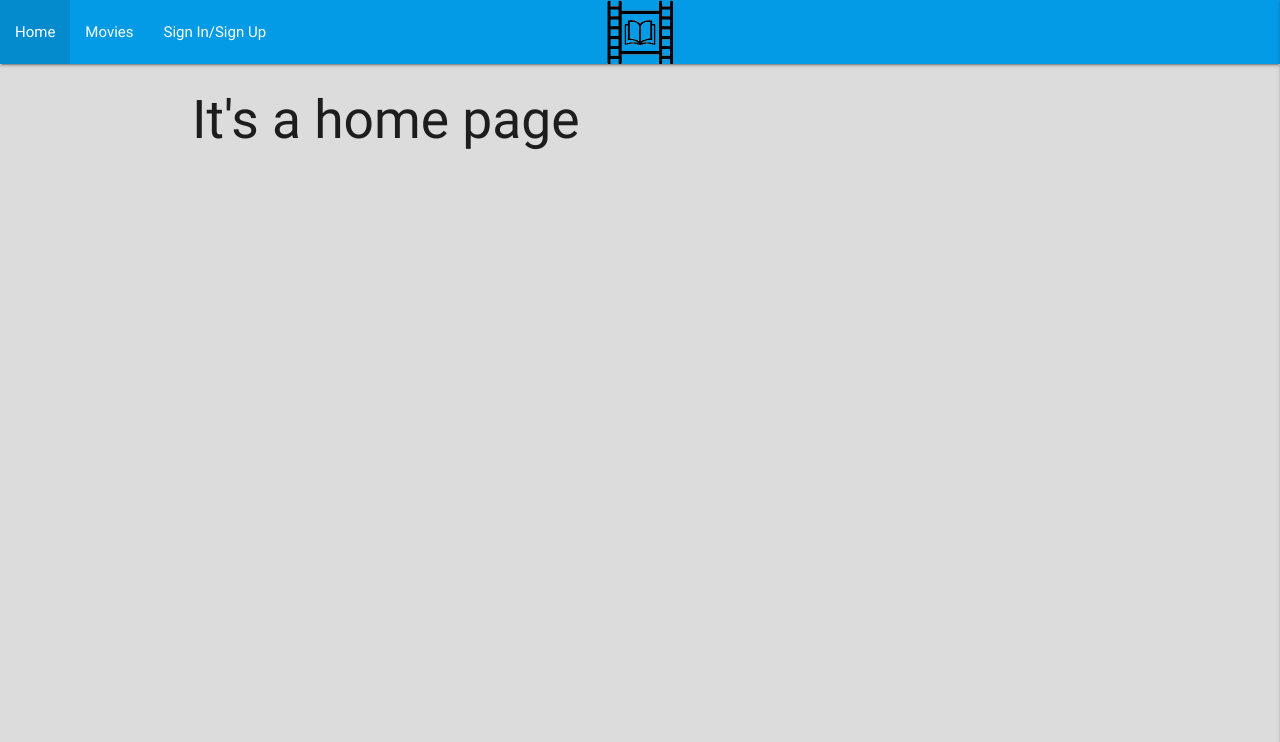
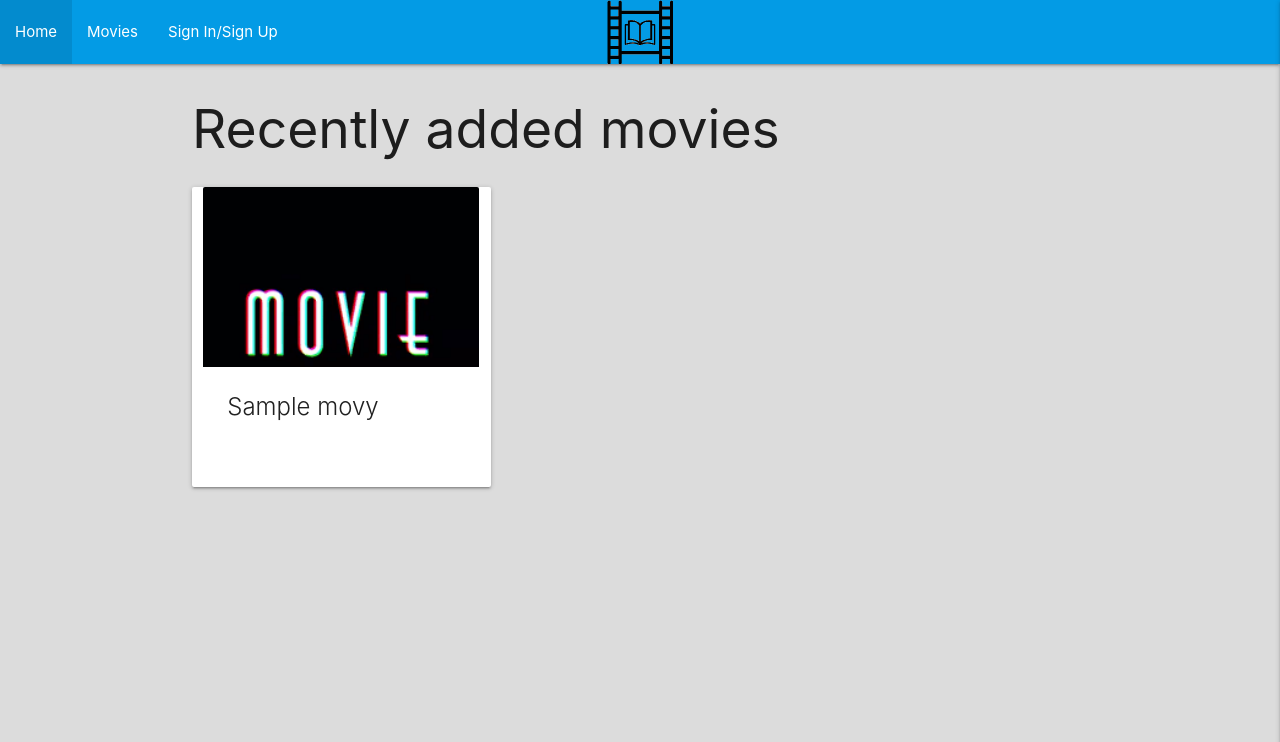
Before and after one commit to Code-Institute-Submissions/Dynjashik-MSP3-Movie-collection_OctREsub, a Flask app: page / in a window 1280 px wide. Shown: the top 742 px of the page. Run offline with Flask 2, Linux system fonts and the light colour scheme; a database or web service that is not in the repository returns one stand-in record (values such as "Sample title"); some libraries are stand-ins or nearby versions.

Commit message:
Move back to Materialize version 1.0.0

```diff
--- a/app.py
+++ b/app.py
@@ -21,7 +21,8 @@ mongo = PyMongo(app)
 @app.route("/")
 @app.route("/home")
 def home_page():
-    return render_template("home.html")
+    movies = list(mongo.db.movies.find())
+    return render_template("home.html", movies=movies)
 
 @app.route("/movies")
 def movie_page():
--- a/static/css/style.css
+++ b/static/css/style.css
@@ -18,6 +18,8 @@ body {
 .brand-logo img {
     width: 4.4rem;
 }
+
+/*Search box*/
 
 .search-input {
     display: flex;
@@ -50,3 +52,5 @@ body {
     display: inline-flex;
     align-items: center;
 }
+
+/*Movie cards*/
--- a/static/js/script.js
+++ b/static/js/script.js
@@ -1,8 +1,8 @@
 $(document).ready(function(){
-    $(".button-collapse").sideNav({edge: "right"});
+    $('.sidenav').sidenav({edge: "right"});
     $('.collapsible').collapsible();
     $('.tooltipped').tooltip();
-    $('select').material_select();
+    $('select').formSelect();
 
 validateMaterializeSelect();
     function validateMaterializeSelect() {
--- a/templates/base.html
+++ b/templates/base.html
@@ -5,8 +5,9 @@
     <meta name="viewport" content="width=device-width, initial-scale=1.0">
     <link rel="stylesheet" href="https://cdnjs.cloudflare.com/ajax/libs/font-awesome/5.13.1/css/all.min.css"
         integrity="sha512-xA6Hp6oezhjd6LiLZynuukm80f8BoZ3OpcEYaqKoCV3HKQDrYjDE1Gu8ocxgxoXmwmSzM4iqPvCsOkQNiu41GA==" crossorigin="anonymous" type="text/css">
-    <link rel="stylesheet" href="https://cdnjs.cloudflare.com/ajax/libs/materialize/0.100.2/css/materialize.min.css">
+    <link rel="stylesheet" href="https://cdnjs.cloudflare.com/ajax/libs/materialize/1.0.0/css/materialize.min.css">
     <link rel="stylesheet" href="{{ url_for('static', filename='css/style.css') }}" type="text/css">
+    <link rel="stylesheet" href="{{ url_for('static', filename='css/materialize.min.css') }}">
     {% block styles %}
     {% endblock %}
     <title>Movie collection</title>
@@ -33,7 +34,7 @@
 				<a href="{{ url_for('home_page') }}" class="center brand-logo">
                     <img src="../static/images/logo-icon.png" alt="Website logo">
                 </a>
-				<a href="#" data-activates="slide-out" class="button-collapse"><i class="fas fa-bars"></i></a>
+				<a href="#" data-target="mobile-demo" class="sidenav-trigger right"><i class="fas fa-bars"></i></a>
                 {% if session.user %}
                 <span class="username">{{session.user}}</span>
                 {% endif %}
@@ -41,7 +42,7 @@
 		</nav>
 
         <!-- mobile sidenav -->
-        <ul id="slide-out" class="side-nav">
+        <ul class="sidenav" id="mobile-demo">
             <li><h4 class="light-blue-text text-darken 4">Movies by books</h4></li>
             <li><a href="{{ url_for('home_page') }}">Home</a></li>
             <li><a href="{{ url_for('movie_page') }}">Movies</a></li>
@@ -77,7 +78,7 @@
     </main>
 
     <script src="https://code.jquery.com/jquery-3.6.0.min.js" integrity="sha256-/xUj+3OJU5yExlq6GSYGSHk7tPXikynS7ogEvDej/m4=" crossorigin="anonymous"></script>
-    <script src="https://cdnjs.cloudflare.com/ajax/libs/materialize/0.100.2/js/materialize.min.js"></script>
+    <script src="https://cdnjs.cloudflare.com/ajax/libs/materialize/1.0.0/js/materialize.min.js"></script>
     <script src="{{ url_for('static', filename='js/script.js') }}"></script>
     {% block scripts %}
     {% endblock %}
--- a/templates/home.html
+++ b/templates/home.html
@@ -1,6 +1,37 @@
 {% extends "base.html" %}
 {% block content %}
 
-    <h2>It's a home page</h2>
+    <h2>Recently added movies</h2>
+
+    <!--Movie cards-->
+    <div class="row">
+        <ul id="movieList">
+            {% for movie in movies %}
+            <li class="col s12 m4 card small">
+                <div class="card-image waves-effect waves-block waves-light">
+                <img class="activator" src="{{ url_for('static', filename='images/movie_img.png') }}" data-tooltip="See more">
+                </div>
+                <div class="card-content">
+                <span class="card-title activator grey-text text-darken-4">{{ movie.movie_name }}</span>
+                {% if session.user|lower == movie.created_by|lower %}
+                    <a href="{{ url_for('edit_movie', movie_id=movie._id) }}" class="btn">Edit</a>
+                    <a href="{{ url_for('delete_movie', movie_id=movie._id) }}" class="btn red">Delete</a>
+                {% endif %}
+                </div>
+                <div class="card-reveal">
+                <span class="card-title grey-text text-darken-4"><i class="material-icons right">close</i>
+                    {{ movie.movie_name }} <br>
+                    <strong>Category: </strong>{{ movie.category_name }}<br>
+                    <strong>Year: </strong>{{ movie.year }}<br>
+                    <strong>Duration (min): </strong>{{ movie.movie_duration }}<br>
+                    <strong>Book link: </strong> <a href="{{ movie.book_link }}" class="collection-item">follow the link</a><br>
+                    <strong>Description: </strong>{{ movie.movie_description }}<br>
+                    <p><em>by: {{ movie.created_by }}</em></p>
+                </span>
+                </div>
+            </li>
+            {% endfor %}
+        </ul>
+    </div>
 
 {% endblock %}
```
Also changed, not shown: templates/movies.html (+6 -30 lines).
